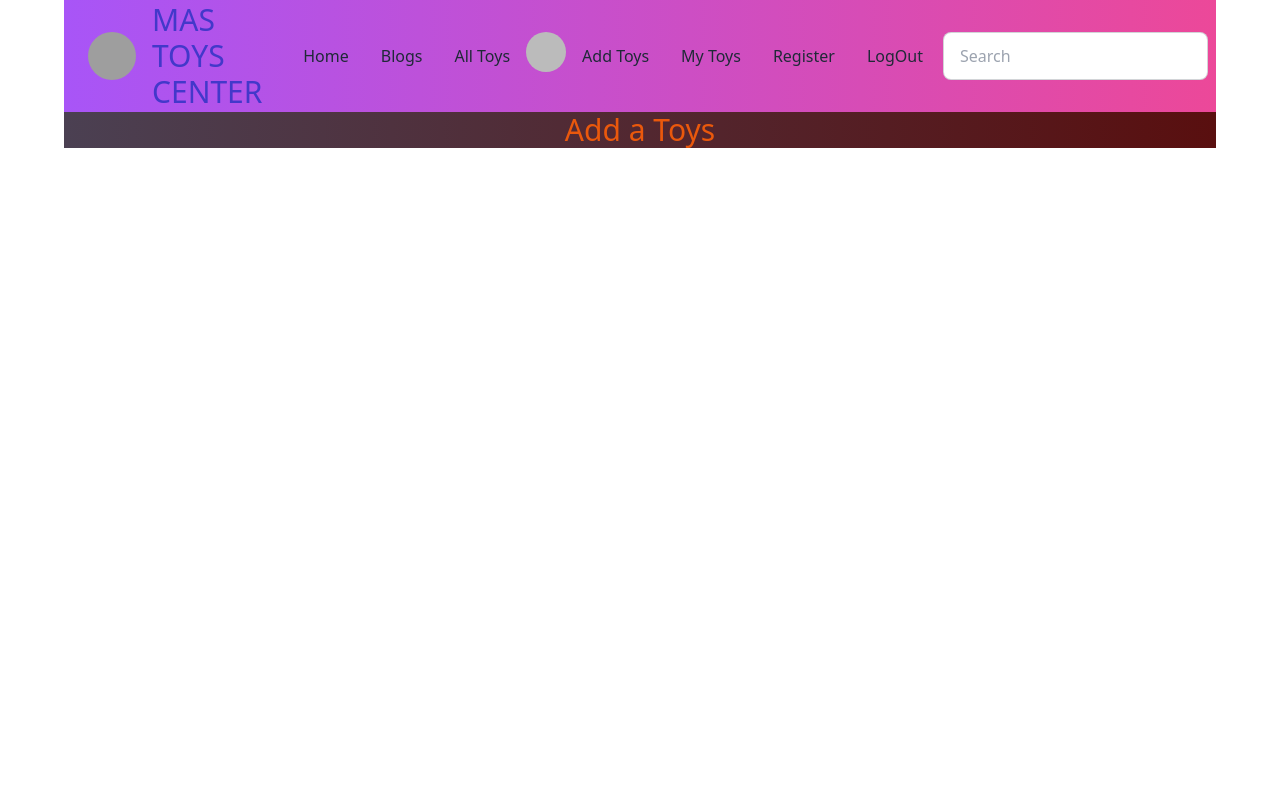
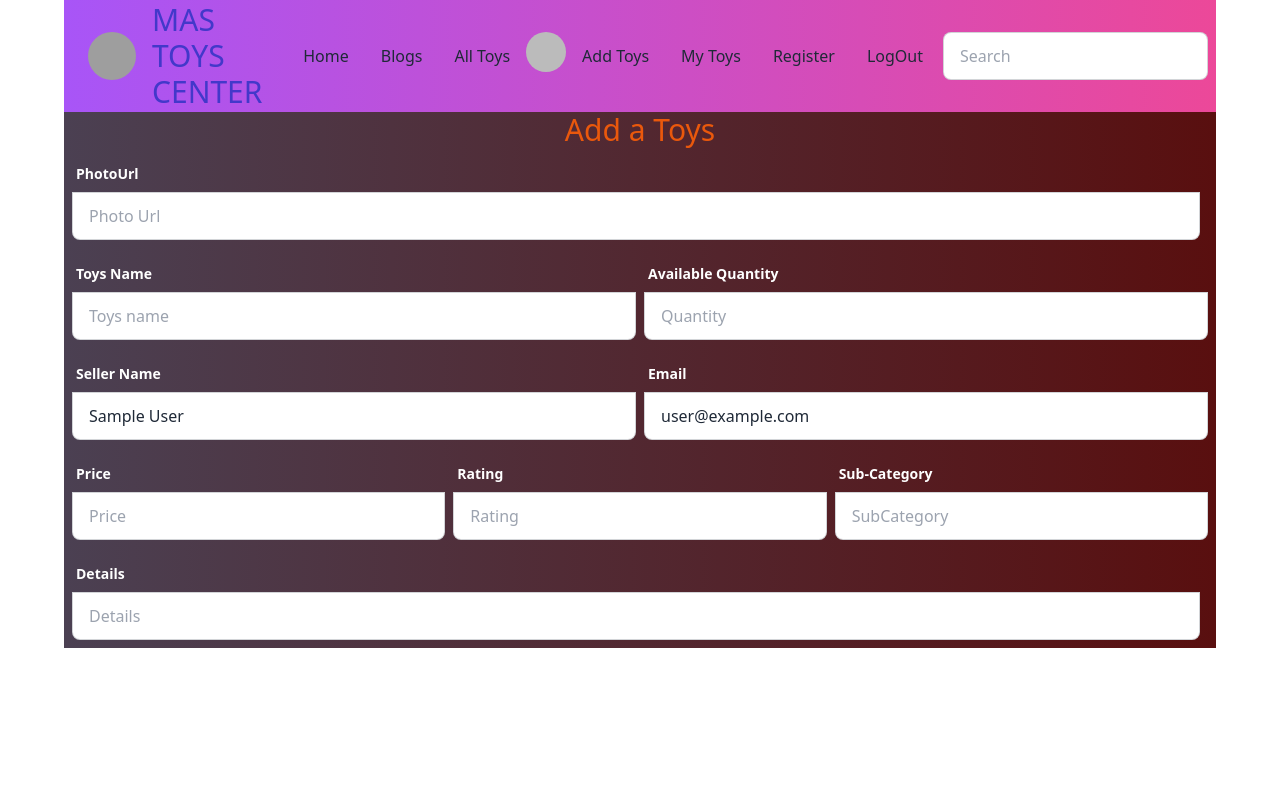
Before and after one commit to MostofaAsik/MAS-Toys-Center-client, a React (Vite) app: page /addtoys in a window 1280 px wide. Shown: the top 800 px of the page. Built offline with nearby package versions, Linux system fonts and the light colour scheme; no server answers; sample sign-in values are in the browser's storage; grey boxes are pictures that could not be loaded.

Commit message:
add toys daone

```diff
--- a/src/pages/Home/Home/components/AddToys.jsx
+++ b/src/pages/Home/Home/components/AddToys.jsx
@@ -1,10 +1,113 @@
 /* eslint-disable no-unused-vars */
-import React from 'react';
+import React, { useContext } from 'react';
+import { AuthContext } from '../../../../Provider/AuthProvider';
 
 const AddToys = () => {
+    const { user } = useContext(AuthContext)
+    console.log(user);
     return (
         <div className='bg-gradient-to-r from-[#4b4052] to-[#590f0f]'>
             <h2 className='text-center text-orange-600 text-3xl'>Add a Toys</h2>
+            <form >
+                {/* row>> */}
+                <div className='flex p-2'>
+                    <div className="form-control w-full mr-2">
+                        <label className="label">
+                            <span className="label-text text-white font-bold">PhotoUrl</span>
+                        </label>
+                        <label className="input-group input-group-vertical">
+                            <input type="text" placeholder="Photo Url" className="input input-bordered w-full " />
+                        </label>
+                    </div>
+
+                </div>
+                {/* row>> */}
+                <div className='flex p-2'>
+                    <div className="form-control w-1/2 mr-2">
+                        <label className="label">
+                            <span className="label-text text-white font-bold">Toys Name</span>
+                        </label>
+                        <label className="input-group input-group-vertical">
+                            <input type="text" placeholder="Toys name" className="input input-bordered w-full " />
+                        </label>
+                    </div>
+                    <div className="form-control w-1/2">
+                        <label className="label">
+                            <span className="label-text text-white font-bold">Available Quantity</span>
+                        </label>
+                        <label className="input-group input-group-vertical">
+                            <input type="text" placeholder="Quantity" className="input input-bordered" />
+                        </label>
+                    </div>
+                </div>
+                {/* row>> */}
+                <div className='flex p-2'>
+                    <div className="form-control w-1/2 mr-2">
+                        <label className="label">
+                            <span className="label-text text-white font-bold">Seller Name</span>
+                        </label>
+                        <label className="input-group input-group-vertical">
+                            <input type="text" placeholder="Seller name" className="input input-bordered w-full " defaultValue={user?.displayName} />
+                        </label>
+                    </div>
+                    <div className="form-control w-1/2">
+                        <label className="label">
+                            <span className="label-text text-white font-bold">Email</span>
+                        </label>
+                        <label className="input-group input-group-vertical">
+                            <input type="email" defaultValue={user?.email} placeholder="Email" className="input input-bordered" />
+                        </label>
+                    </div>
+                </div>
+                {/* row>> */}
+                <div className='flex p-2'>
+                    <div className="form-control w-1/3 mr-2">
+                        <label className="label">
+                            <span className="label-text text-white font-bold">Price</span>
+                        </label>
+                        <label className="input-group input-group-vertical">
+                            <input type="text" placeholder="Price" className="input input-bordered w-full " />
+                        </label>
+                    </div>
+                    <div className="form-control w-1/3">
+                        <label className="label">
+                            <span className="label-text text-white font-bold">Rating</span>
+                        </label>
+                        <label className="input-group input-group-vertical">
+                            <input type="text" placeholder="Rating" className="input input-bordered" />
+                        </label>
+                    </div>
+                    <div className="form-control w-1/3 ml-2">
+                        <label className="label">
+                            <span className="label-text text-white font-bold">Sub-Category</span>
+                        </label>
+                        <label className="input-group input-group-vertical">
+                            <input type="text" placeholder="SubCategory" className="input input-bordered" />
+                        </label>
+                    </div>
+                </div>
+                {/* row>> */}
+                <div className='flex p-2'>
+                    <div className="form-control w-full mr-2">
+                        <label className="label">
+                            <span className="label-text text-white font-bold">Details </span>
+                        </label>
+                        <label className="input-group input-group-vertical">
+                            <input type="text" placeholder="Details" className="input input-bordered w-full " />
+                        </label>
+                    </div>
+                    {/* <div className="form-control w-1/2">
+                        <label className="label">
+                            <span className="label-text text-white font-bold">Rating</span>
+                        </label>
+                        <label className="input-group input-group-vertical">
+                            <input type="text" placeholder="Rating" className="input input-bordered" />
+                        </label>
+                    </div> */}
+                </div>
+
+            </form>
+
         </div>
     );
 };
```
